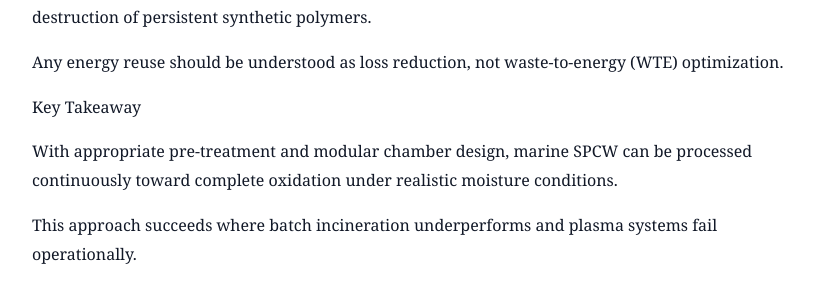
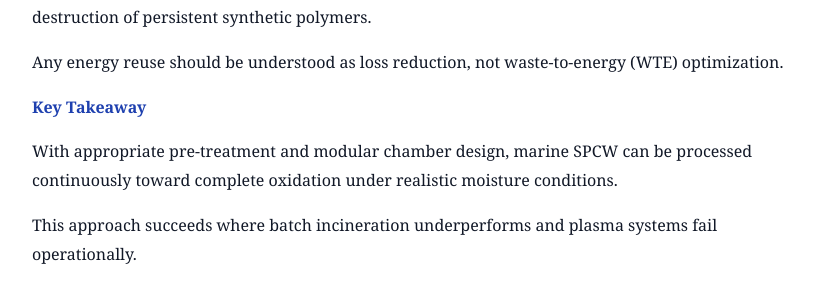
Before and after one commit to ssimsangmin49-creator/ecofriendly-polymer-compounds-incineration, a Jekyll site: the page built from _posts/2026-02-08-supplementary-note-of marine-spcw.md, in a window 1280 px wide. Shown: the part 2570-2860 px from the top of the page, without its empty margins (222-1049 px from the left). Built offline with Jekyll 4.4.1, drawn with Linux system fonts in a browser that asks for light colours.

Commit message:
Highlight key takeaway on marine SPCW processing
Added a key takeaway about the processing of marine SPCW.

```diff
--- a/_posts/2026-02-08-supplementary-note-of marine-spcw.md
+++ b/_posts/2026-02-08-supplementary-note-of marine-spcw.md
@@ -98,7 +98,10 @@ The primary purpose is irreversible destruction of persistent synthetic polymers
 
 Any energy reuse should be understood as loss reduction, not waste-to-energy (WTE) optimization.
 
+<span style="color:#1e40af; font-weight:bold;">
 Key Takeaway
+</span>
+
 
 With appropriate pre-treatment and modular chamber design, marine SPCW can be processed continuously toward complete oxidation under realistic moisture conditions.
 
```
